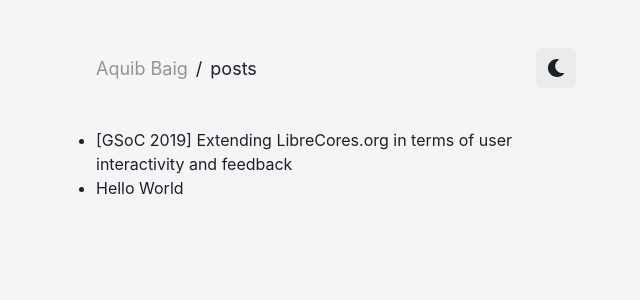
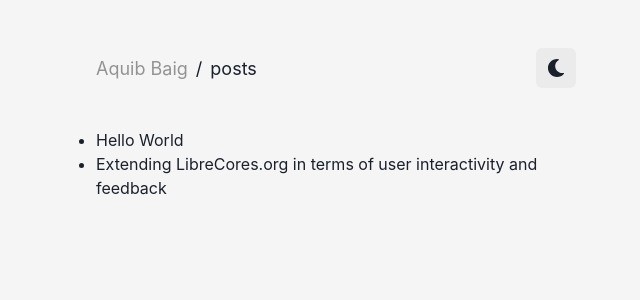
Before and after one commit to aquibbaig/web, a Next.js app: page /posts in a window 1280 px wide. Shown: the top 300 px of the page, without its empty margins (304-944 px from the left). Built offline with nearby package versions, Linux system fonts and the light colour scheme.

Commit message:
book emoji and more styles

```diff
--- a/package.json
+++ b/package.json
@@ -16,6 +16,7 @@
     "clsx": "^1.1.1",
     "framer-motion": "^4.1.17",
     "gray-matter": "^4.0.3",
+    "lodash": "^4.17.21",
     "next": "11.1.2",
     "next-mdx-remote": "^3.0.4",
     "next-remote-watch": "^1.0.0",
--- a/src/pages/index.js
+++ b/src/pages/index.js
@@ -6,7 +6,6 @@ import { Box, Text, Accordion, AccordionItem, AccordionButton, AccordionPanel }
 import PageLayout from '../layouts/PageLayout'
 
 export default function Home() {
-  console.log(process.cwd())
   return (
     <Box>
       <Head>Home | Aquib Baig</Head>
--- a/src/pages/posts/[slug].js
+++ b/src/pages/posts/[slug].js
@@ -30,12 +30,12 @@ export default function PostPage({ source, frontMatter }) {
       <header>
         <nav>
           <Link href="/posts">
-            <a>👈 Go back home</a>
+            <a>👈 Go back</a>
           </Link>
         </nav>
       </header>
       <Box className="post-header" my="2rem">
-        <Text fontSize="2xl">{frontMatter.title}</Text>
+        <Text fontSize="2xl">📓 {frontMatter.title}</Text>
         {frontMatter.description && (
           <Text color={descriptionCol}>{frontMatter.description}</Text>
         )}
--- a/src/pages/posts/index.js
+++ b/src/pages/posts/index.js
@@ -4,6 +4,7 @@ import path from 'path'
 import matter from 'gray-matter'
 import { postFilePaths, POSTS_PATH } from '../../utils/mdxUtils'
 import Link from 'next/link'
+import _ from 'lodash'
 
 export default function Posts({ posts })  {
   return (
@@ -36,5 +37,7 @@ export function getStaticProps() {
     }
   })
 
-  return { props: { posts } }
+  const sortedPosts = _.reverse(_.sortBy(posts, (post) => post.data.publishedOn))
+
+  return { props: { posts: sortedPosts } }
 }
--- a/src/posts/gsoc-2019.mdx
+++ b/src/posts/gsoc-2019.mdx
@@ -1,6 +1,6 @@
 ---
-title: '[GSoC 2019] Extending LibreCores.org in terms of user interactivity and feedback'
-publishedOn: 2021-04-20T09:15:00-0400
+title: 'Extending LibreCores.org in terms of user interactivity and feedback'
+publishedOn: 2019-08-08T09:15:00-0400
 category: 'gsoc'
 draft: false
 description: 'LibreCores.org lists free and open-source “IP Cores” on the website for the community to view and use. "LibreCore" is such an IP core that is created and distributed in the open-source spirit. LibreCores is a project under FOSSi Foundation that creates open source hardware for the community to use at their discretion.'
@@ -147,5 +147,3 @@ I would specially like to thank my mentor [Philipp Wagner](https://www.philipp-w
 
 This is what I did in my GSoC period but there is plenty of scope for future work. We need to store
 user generated feedbacks for projects listed in LibreCores and integrate the data to the search UI.
-
-Thank You!!!
--- a/src/posts/hello.mdx
+++ b/src/posts/hello.mdx
@@ -1,5 +1,6 @@
 ---
 title: Hello World
+publishedOn: 2021-08-20T09:15:00-0400
 ---
 
 This is an example post. There's another one [here](/posts/example-post).
--- a/src/theme/blog-post.js
+++ b/src/theme/blog-post.js
@@ -1,7 +1,6 @@
 const blogPostCSS = (mode, props) => ({
   ".post-body": {
     color: mode('light.secondaryTextColor', 'dark.secondaryTextColor')(props),
-    textAlign: 'justify'
   },
   ".post-body > h1, .post-body > h2": {
     margin: '1.5rem 0 0 0'
@@ -9,7 +8,7 @@ const blogPostCSS = (mode, props) => ({
   ".post-body > ul, .post-body > ol": {
     paddingLeft: "30px"
   },
-  ".post-body > p > a, .post-body > ol >  li > p > a, .post-body > ul >  li > p > a": {
+  ".post-body > p > a, .post-body > ol >  li > p > a, .post-body > ul >  li > p > a, .post-body > ol >  li > a": {
     textDecoration: 'underline',
     textDecorationColor: mode("#cecece", "#cecece")(props)
   },
```
Also changed, not shown: 1 other file (tests, documents, lock files or other folders).
